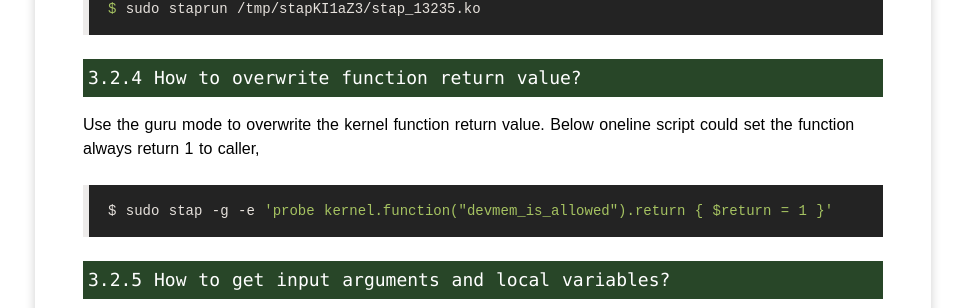
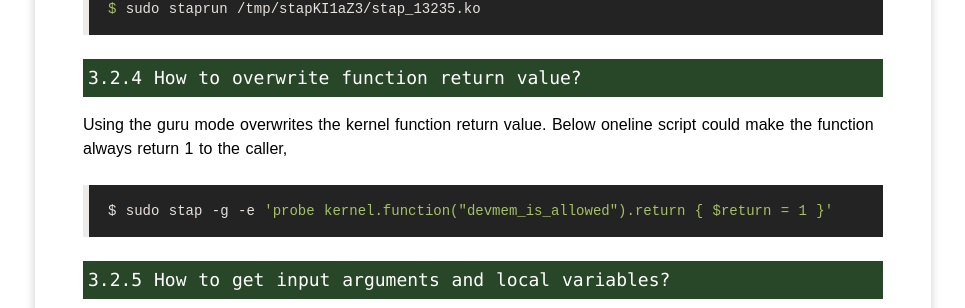
Before and after one commit to yangoliver/yangoliver.github.io, a Jekyll site: the page built from _posts/2016/2016-07-09-linux-perf-tools-tips.md, in a window 1280 px wide and 900 px high, scrolled down 10182 px. Shown: the part 144-452 px from the top of the window, without its empty margins (157-1122 px from the left). Built offline with Jekyll 4.4.1, drawn with Linux system fonts in a browser that asks for light colours; comment, search, counter and statistics services are not loaded.

Commit message:
update: self review

```diff
--- a/_posts/2016/2016-07-09-linux-perf-tools-tips.md
+++ b/_posts/2016/2016-07-09-linux-perf-tools-tips.md
@@ -429,7 +429,7 @@ Then, find the module from temporary directory, and run it by `staprun`,
 
 #### 3.2.4 How to overwrite function return value?
 
-Use the guru mode to overwrite the kernel function return value. Below oneline script could set the function always return 1 to caller,
+Using the guru mode overwrites the kernel function return value. Below oneline script could make the function always return 1 to the caller,
 
 	$ sudo stap -g -e 'probe kernel.function("devmem_is_allowed").return { $return = 1 }'
 
```
